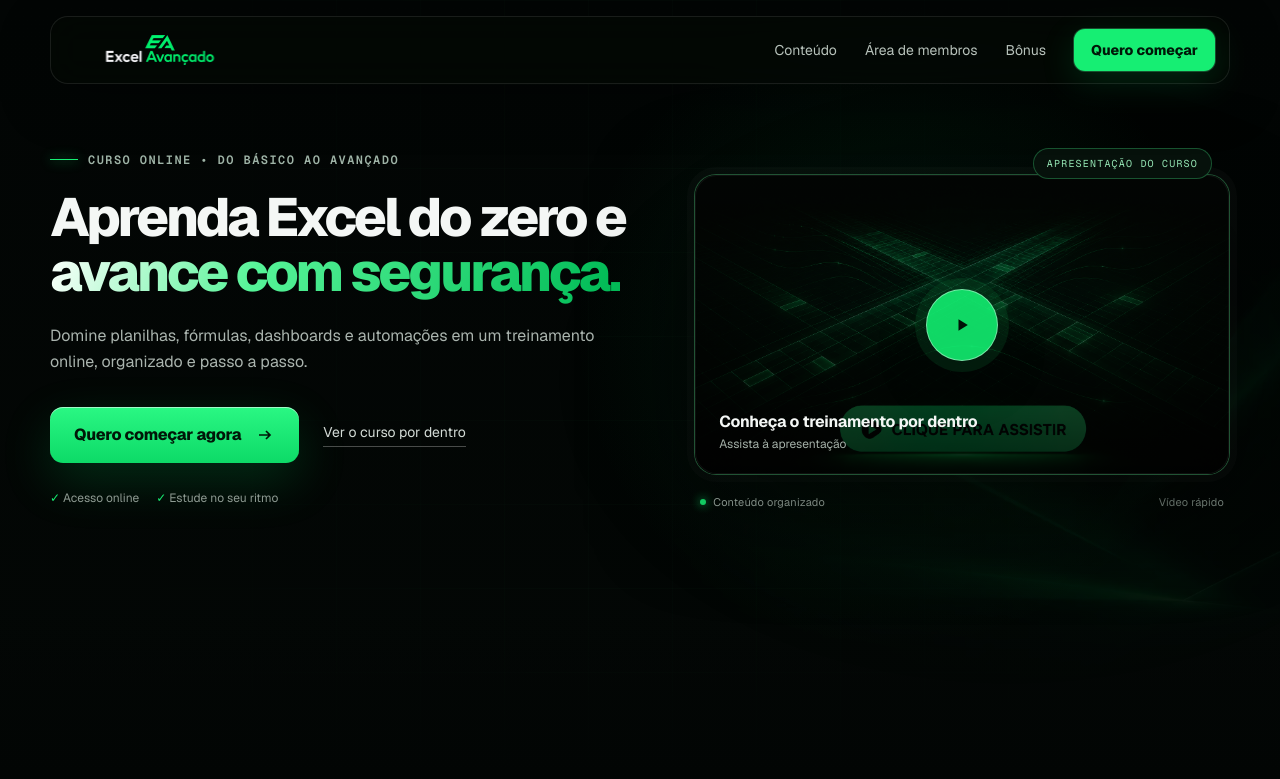
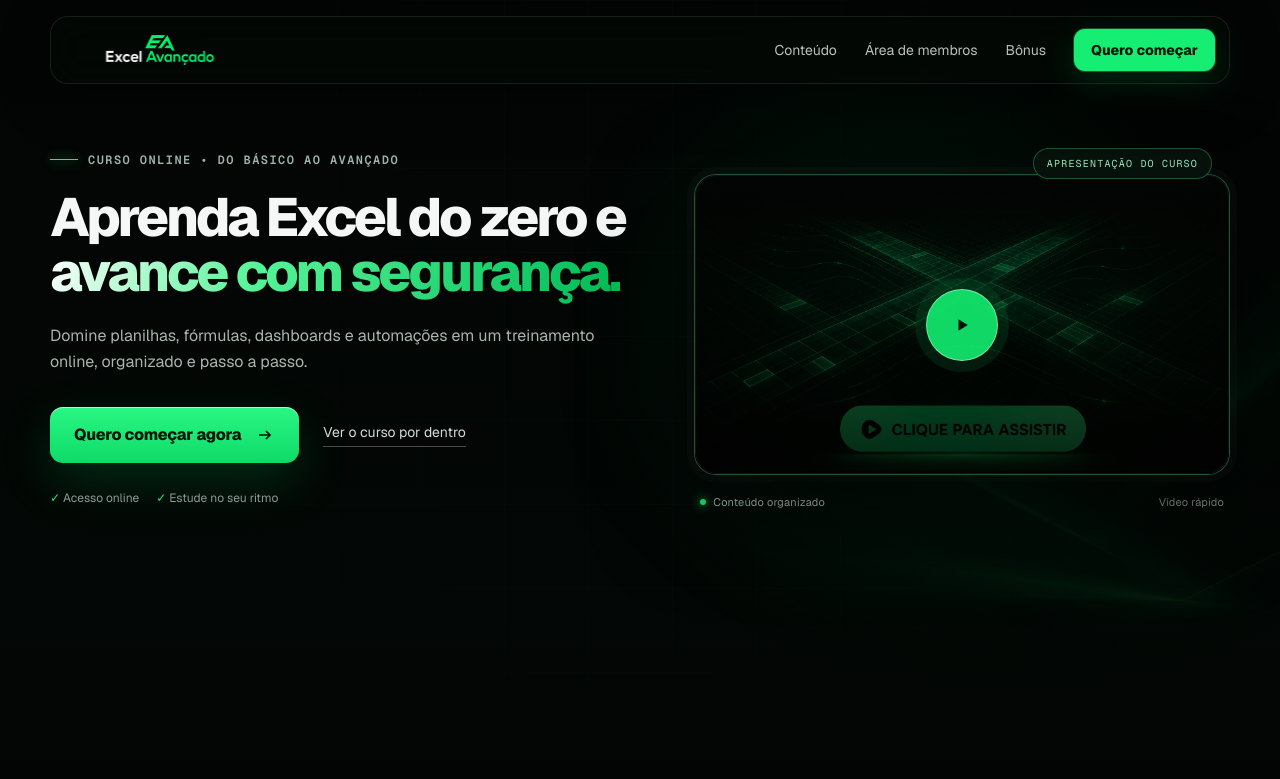
Before and after one commit to MindLone/excel-avancado, a Next.js app: page / in a window 1280 px wide. Shown: the top 779 px of the page. Built offline with nearby package versions, Linux system fonts and the light colour scheme; no server answers.

Commit message:
Update site-client.tsx

```diff
--- a/app/site-client.tsx
+++ b/app/site-client.tsx
@@ -168,7 +168,7 @@ export function LandingPage() {
             <button className="video-card" type="button" onClick={() => setVideoOpen(true)} aria-label="Abrir espaço do vídeo de apresentação">
               <img src="/assets/area-de-membros.webp" alt="Prévia da área de membros do Excel Avançado" />
               <span className="video-vignette" /><span className="play-button"><PlayIcon /></span>
-              <span className="video-caption"><strong>Conheça o treinamento por dentro</strong><small>Assista à apresentação</small></span>
+              <span className="video-caption"></span>
             </button>
             <div className="video-foot"><span><i /> Conteúdo organizado</span><span>Vídeo rápido</span></div>
           </div>
```
